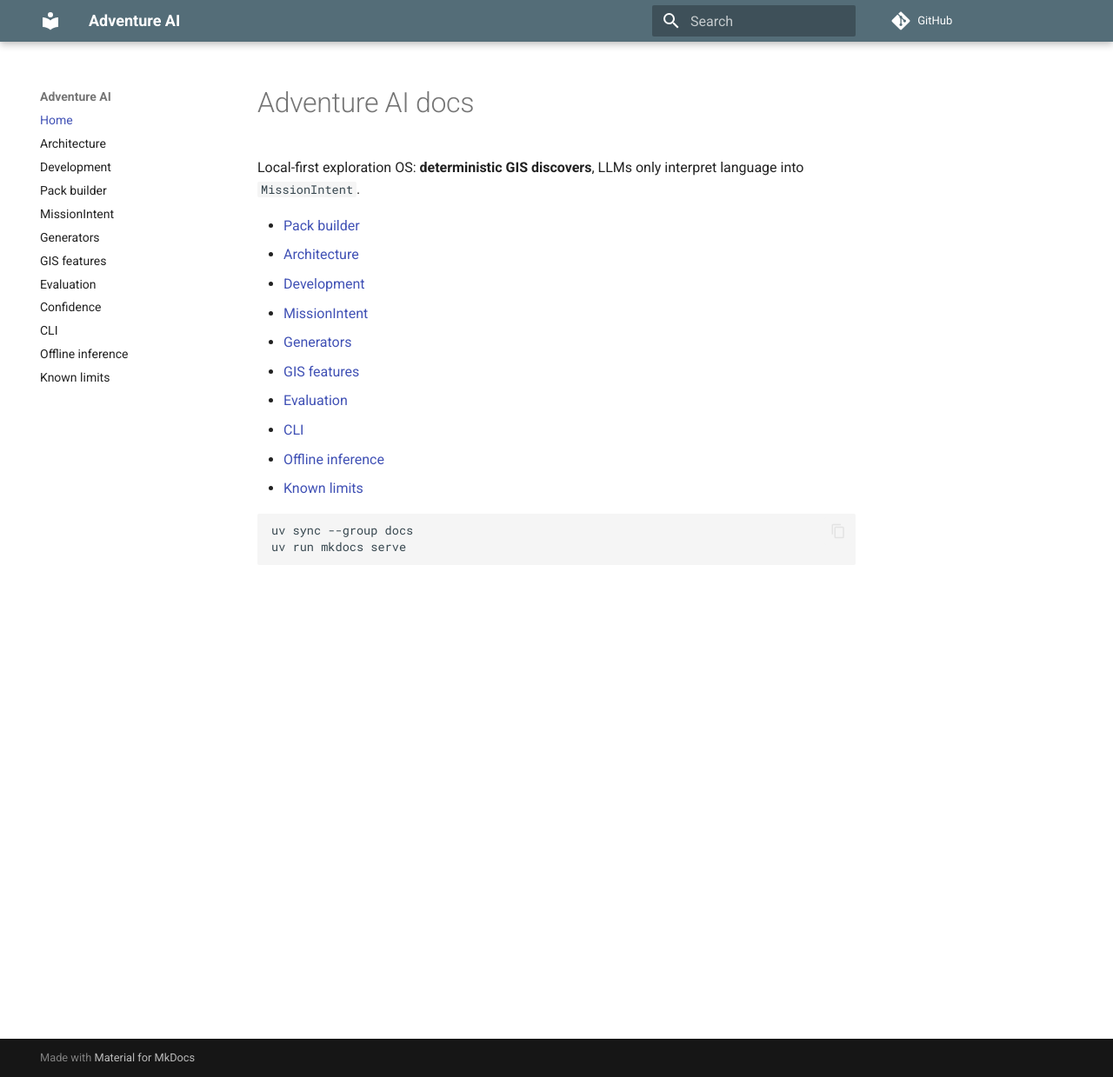
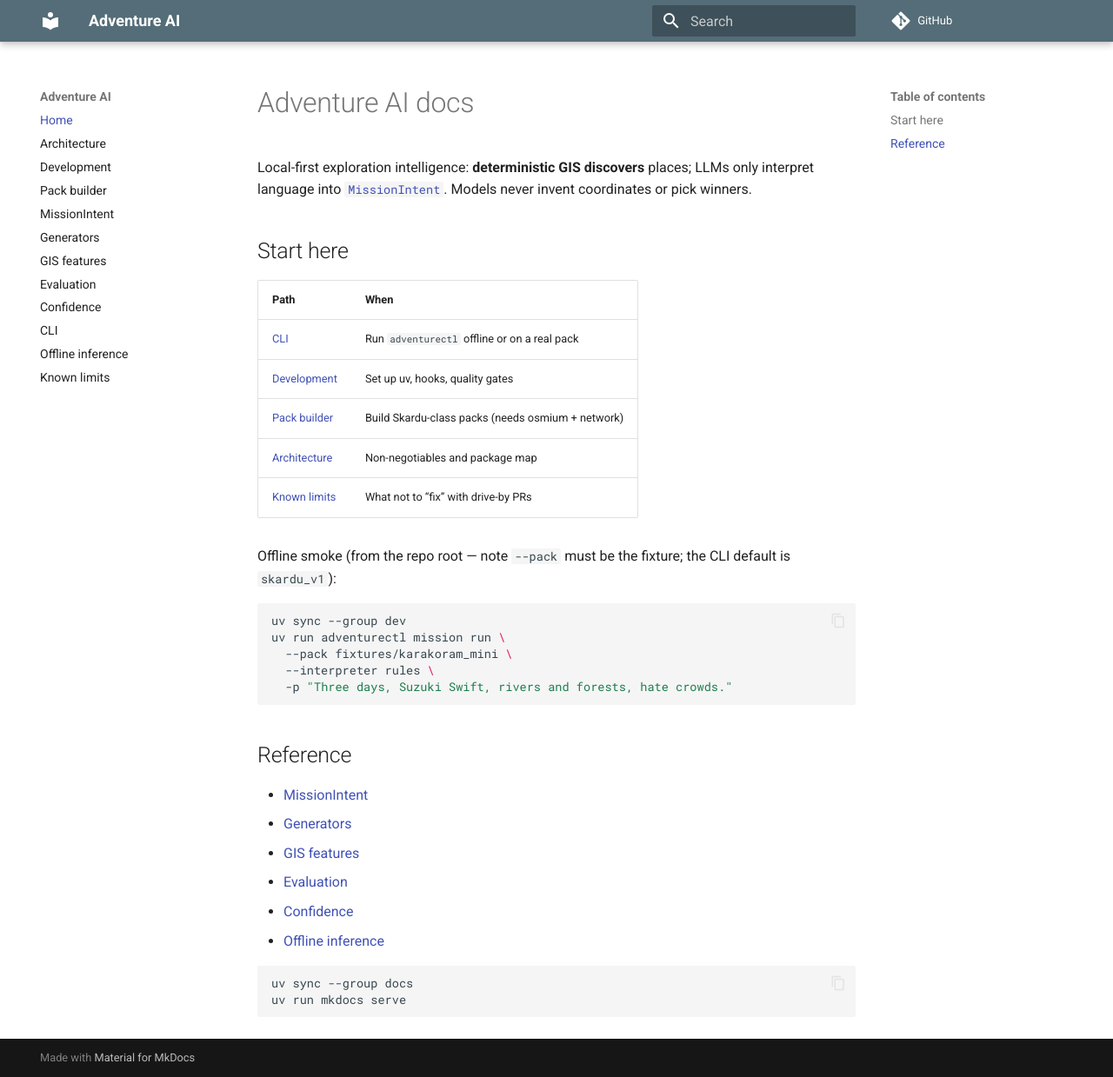
Before and after one commit to OmarFarooq908/TerraQuest, an MkDocs documentation site: the page built from docs/index.md, in a window 1280 px wide and 1239 px high. Shown: the whole window at 87% size. Built offline with MkDocs 1.6.1 and Material for MkDocs 9.7.7, drawn with Linux system fonts in a browser that asks for light colours; comment, search, counter and statistics services are not loaded.

Commit message:
docs: polish quick-start and fix contributor-facing clarity (#4) (#53)
## Summary
- Tighten README / docs home quick-start: prerequisites, fixture vs real
pack, `check_pack` after build, Fearless & Far wording.
- Expand CLI flag table (`--mode`, `--max-results`); fix known-limits
formatting; repair ROADMAP issue number links (#9 / #10 / #29 / #8).
- Keep MkDocs `--strict` green (no out-of-tree relative links from
`docs/`).

Closes #4

## Test plan
- [x] `uv run mkdocs build --strict`
- [x] Relative-link scan on README + docs (no missing targets)

````diff
--- a/docs/index.md
+++ b/docs/index.md
@@ -1,17 +1,36 @@
 # Adventure AI docs
 
-Local-first exploration OS: **deterministic GIS discovers**, LLMs only interpret language into `MissionIntent`.
+Local-first exploration intelligence: **deterministic GIS discovers** places; LLMs only interpret language into [`MissionIntent`](mission-intent.md). Models never invent coordinates or pick winners.
 
-- [Pack builder](pack-builder.md)
-- [Architecture](architecture.md)
-- [Development](development.md)
+## Start here
+
+| Path | When |
+|------|------|
+| [CLI](cli.md) | Run `adventurectl` offline or on a real pack |
+| [Development](development.md) | Set up uv, hooks, quality gates |
+| [Pack builder](pack-builder.md) | Build Skardu-class packs (needs osmium + network) |
+| [Architecture](architecture.md) | Non-negotiables and package map |
+| [Known limits](known-limits.md) | What not to “fix” with drive-by PRs |
+
+Offline smoke (from the repo root — note `--pack` must be the fixture; the CLI
+default is `skardu_v1`):
+
+```bash
+uv sync --group dev
+uv run adventurectl mission run \
+  --pack fixtures/karakoram_mini \
+  --interpreter rules \
+  -p "Three days, Suzuki Swift, rivers and forests, hate crowds."
+```
+
+## Reference
+
 - [MissionIntent](mission-intent.md)
 - [Generators](generators.md)
 - [GIS features](gis-features.md)
 - [Evaluation](evaluation.md)
-- [CLI](cli.md)
+- [Confidence](confidence.md)
 - [Offline inference](offline-inference.md)
-- [Known limits](known-limits.md)
 
 ```bash
 uv sync --group docs
````
Also changed, not shown: CHANGELOG.md (+1 -0 lines), CONTRIBUTING.md (+1 -1 lines), README.md (+17 -9 lines), ROADMAP.md (+4 -4 lines), SUPPORT.md (+2 -2 lines), docs/cli.md (+11 -2 lines), docs/development.md (+5 -2 lines), docs/known-limits.md (+4 -1 lines).
